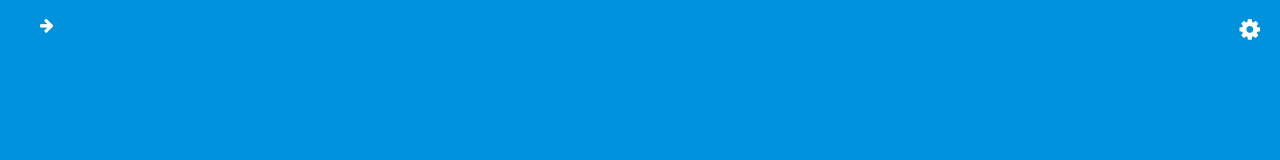
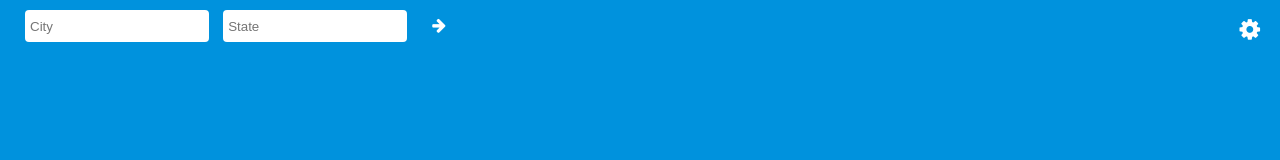
Before and after one commit to jkobrosky/jkobrosky.github.io, a plain HTML site: page index.html in a window 1280 px wide. Drawn offline with nearby package versions, Linux system fonts and the light colour scheme.

Commit message:
Update index.html

```diff
--- a/index.html
+++ b/index.html
@@ -13,8 +13,8 @@
 			<div class="head-container">
 				<header class="nav-container">
 					<div class="input-container">
-						<input ng-model="location.town"  ng-hide="isVisible" class="coords" type="text" placeholder="City" />
-						<input ng-model="location.state" ng-hide="isVisible" class="coords" type="text" 	placeholder="State" />
+						<input ng-model="location.town"  ng-show="isVisible" class="coords" type="text" placeholder="City" />
+						<input ng-model="location.state" ng-show="isVisible" class="coords" type="text" 	placeholder="State" />
 					</div> <!-- End of 'input-container' -->
 
 					<div>
```
